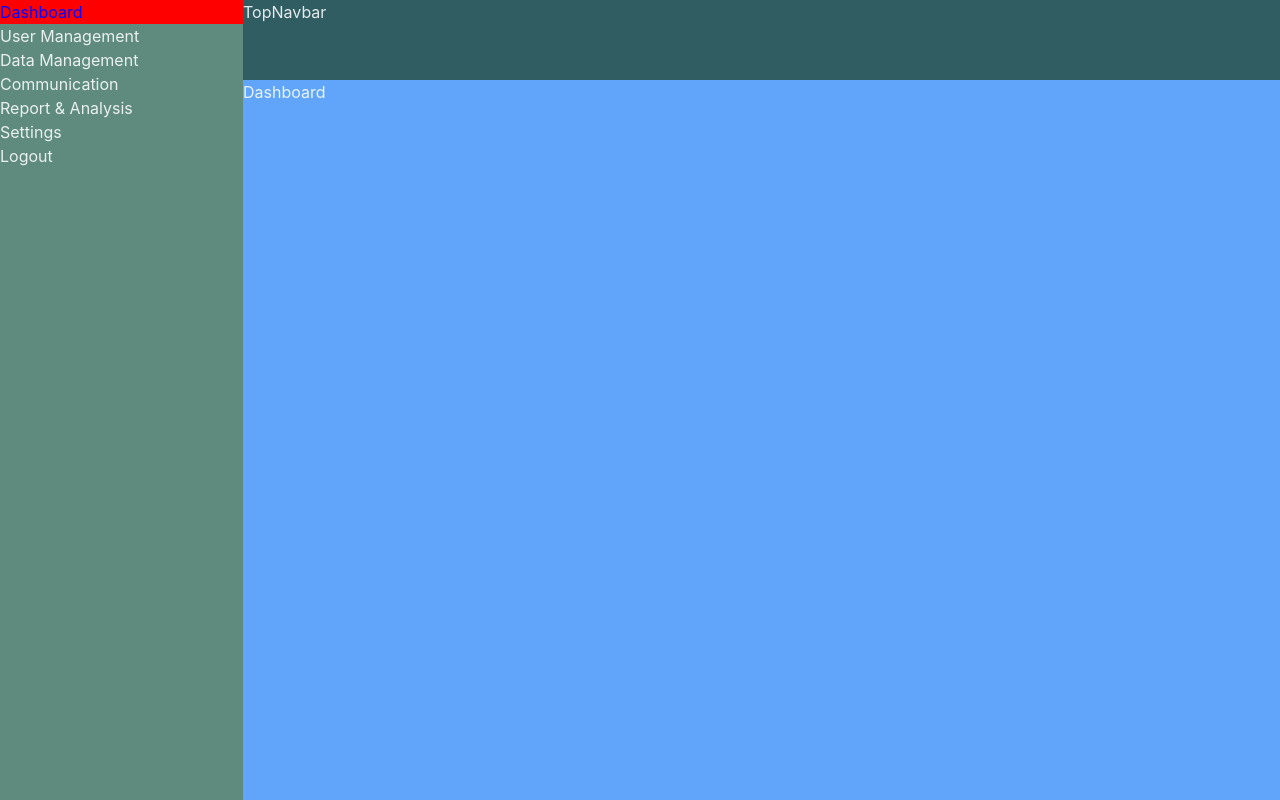
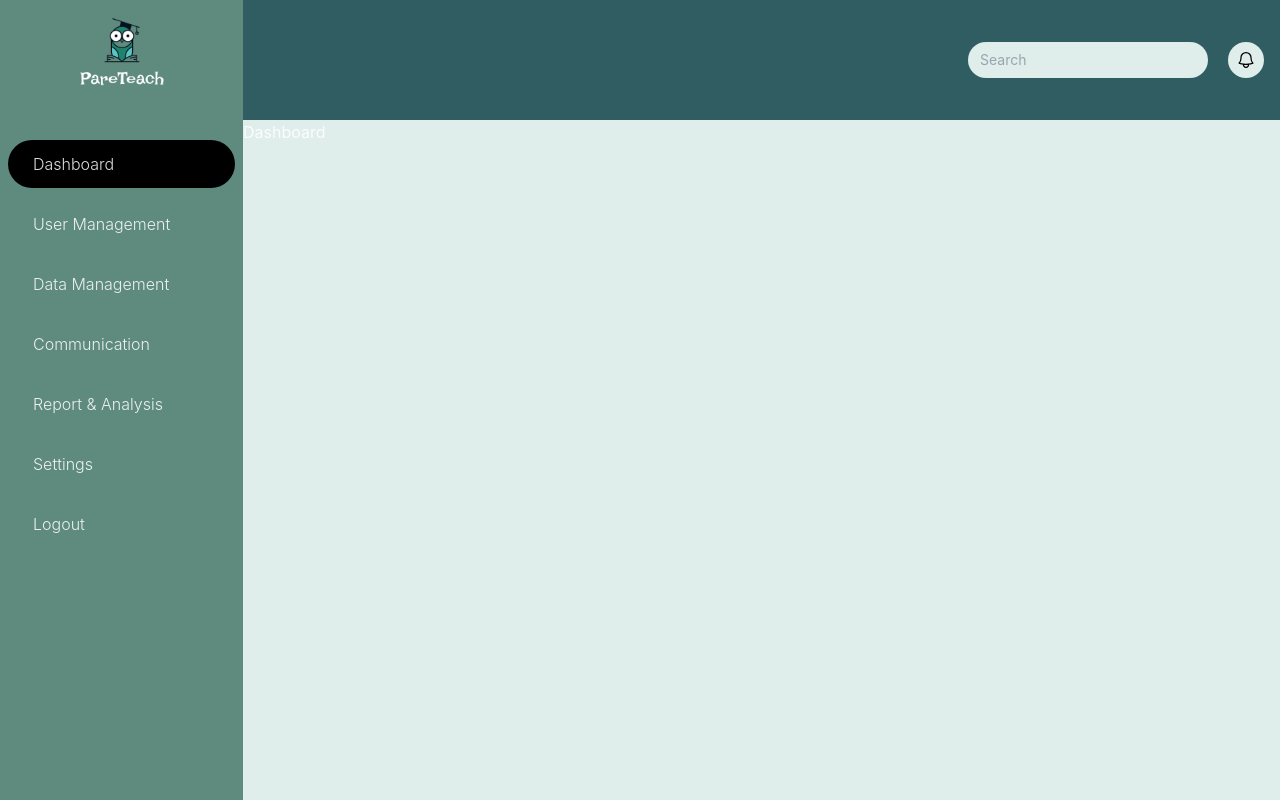
Before and after one commit to PareTeach/PareTeach-FrontEnd, a React (Vite) app: page /dashboard in a window 1280 px wide. Built offline with nearby package versions, Linux system fonts and the light colour scheme; the HTML template or start-up script is replaced by a standard one.

Commit message:
style navigation bars and welcome screen

```diff
--- a/package.json
+++ b/package.json
@@ -10,6 +10,7 @@
     "preview": "vite preview"
   },
   "dependencies": {
+    "@heroicons/react": "^2.0.18",
     "localforage": "^1.10.0",
     "match-sorter": "^6.3.1",
     "react": "^18.2.0",
--- a/src/App.css
+++ b/src/App.css
@@ -6,6 +6,5 @@
 } */
 
 .active {
-  color: blue;
-  background-color: red;
+  background-color: #000000;
 }
--- a/src/App.jsx
+++ b/src/App.jsx
@@ -6,6 +6,7 @@ import { Navigate, Route, Routes } from "react-router-dom";
 import {
   Communication,
   Dashboard,
+  DataManagement,
   Login,
   Logout,
   ReportAndAnalysis,
@@ -19,11 +20,11 @@ export default function App() {
   const user = true;
 
   return (
-    <div className="bg-black h-screen flex">
+    <div className="bg-black h-screen flex relative">
       {/* side bar */}
       {user && <SideNavbar />}
       {/* content and top bar */}
-      <div className="bg-blue-400 w-full">
+      <div className="bg-background_light w-full relative">
         <TopNavbar />
         <Routes>
           <Route
@@ -37,6 +38,10 @@ export default function App() {
           <Route
             path="/user-management"
             element={user ? <UserManagement /> : <Navigate to={"/"} />}
+          />
+          <Route
+            path="/data-management"
+            element={user ? <DataManagement /> : <Navigate to={"/"} />}
           />
           <Route
             path="/communication"
@@ -54,6 +59,10 @@ export default function App() {
             path="/logout"
             element={user ? <Logout /> : <Navigate to={"/"} />}
           />
+          <Route
+            path="/login"
+            element={!user ? <Login /> : <Navigate to={"/"} />}
+          />
         </Routes>
       </div>
     </div>
--- a/src/components/SideNavbar.jsx
+++ b/src/components/SideNavbar.jsx
@@ -1,17 +1,37 @@
 import React from "react";
 import { NavLink } from "react-router-dom";
+import logo from "../assets/logo.png";
 
 const SideNavbar = () => {
   return (
     <div className="w-[300px] bg-primary_light">
-      <div className="flex flex-col">
-        <NavLink to={"/dashboard"}>Dashboard</NavLink>
-        <NavLink to={"/user-management"}>User Management</NavLink>
-        <NavLink to={"/data-management"}>Data Management</NavLink>
-        <NavLink to={"/communication"}>Communication</NavLink>
-        <NavLink to={"/report-analysis"}>Report & Analysis</NavLink>
-        <NavLink to={"/settings"}>Settings</NavLink>
-        <NavLink to={"/logout"}>Logout</NavLink>
+      {/* logo */}
+      <div className="flex justify-center items-center w-full h-[100px]">
+        <img className="object-contain" width={90} src={logo} />
+      </div>
+
+      <div className="flex flex-col mt-[40px] gap-y-3 text-lg px-2">
+        <NavLink to={"/dashboard"} className="side_nav_li">
+          Dashboard
+        </NavLink>
+        <NavLink to={"/user-management"} className="side_nav_li">
+          User Management
+        </NavLink>
+        <NavLink to={"/data-management"} className="side_nav_li">
+          Data Management
+        </NavLink>
+        <NavLink to={"/communication"} className="side_nav_li">
+          Communication
+        </NavLink>
+        <NavLink to={"/report-analysis"} className="side_nav_li">
+          Report & Analysis
+        </NavLink>
+        <NavLink to={"/settings"} className="side_nav_li">
+          Settings
+        </NavLink>
+        <NavLink to={"/logout"} className="side_nav_li">
+          Logout
+        </NavLink>
       </div>
     </div>
   );
--- a/src/components/TopNavbar.jsx
+++ b/src/components/TopNavbar.jsx
@@ -1,7 +1,27 @@
 import React from "react";
+import logo from "../assets/logo.png";
+import { BeakerIcon, BellIcon } from "@heroicons/react/24/outline";
+import { useLocation } from "react-router-dom";
 
 const TopNavbar = () => {
-  return <div className="bg-primary_dark h-[80px]">TopNavbar</div>;
+  const { pathname } = useLocation();
+  return (
+    <div className="bg-primary_dark h-[15vh] relative px-4 flex justify-between items-center">
+      <div className="h-[100px] w-[80px] flex justify-center items-center">
+        {pathname === "/" && (
+          <img className="object-contain" width={90} src={logo} />
+        )}
+      </div>
+      <div className="flex gap-x-5">
+        <input
+          type="text"
+          placeholder="Search"
+          className="bg-background_light rounded-full w-60 text-gray-600 pl-3 outline-none text-sm"
+        />
+        <BellIcon className="h-9 w-9 bg-background_light text-black rounded-full p-2 cursor-pointer" />
+      </div>
+    </div>
+  );
 };
 
 export default TopNavbar;
--- a/src/index.css
+++ b/src/index.css
@@ -25,3 +25,6 @@
   min-width: 320px;
   min-height: 100vh;
 } */
+.side_nav_li {
+  @apply pl-[25px] pt-[10px] pb-[10px] font-light text-[16px] rounded-full;
+}
--- a/src/pages/Welcome.jsx
+++ b/src/pages/Welcome.jsx
@@ -1,7 +1,27 @@
 import React from "react";
+import { Link } from "react-router-dom";
 
 const Welcome = () => {
-  return <div>Welcome</div>;
+  return (
+    <div className="h-[85vh] bg-black flex justify-center items-center relative">
+      <img
+        src="../src/assets/background.png"
+        className="object-cover h-[85vh] w-full"
+      />
+      <div className="h-[85vh] w-full absolute bg-white/40" />
+      <span className="absolute text-8xl w-8/12 leading-[1.2] font-semibold text-center text-black">
+        WELCOME TO THE ADMIN PANEL
+      </span>
+
+      <Link
+        to={"/login"}
+        replace
+        className="absolute bottom-14 right-10 bg-primary_dark px-8 py-3 rounded-md"
+      >
+        Login
+      </Link>
+    </div>
+  );
 };
 
 export default Welcome;
```
Also changed, not shown: src/assets/logo.png, 1 other file (tests, documents, lock files or other folders).
